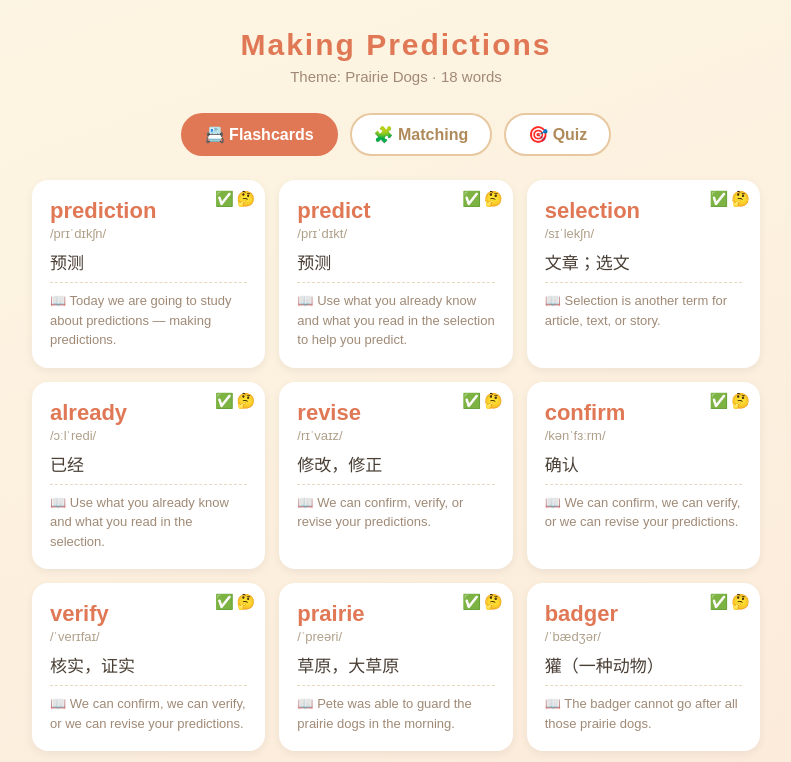
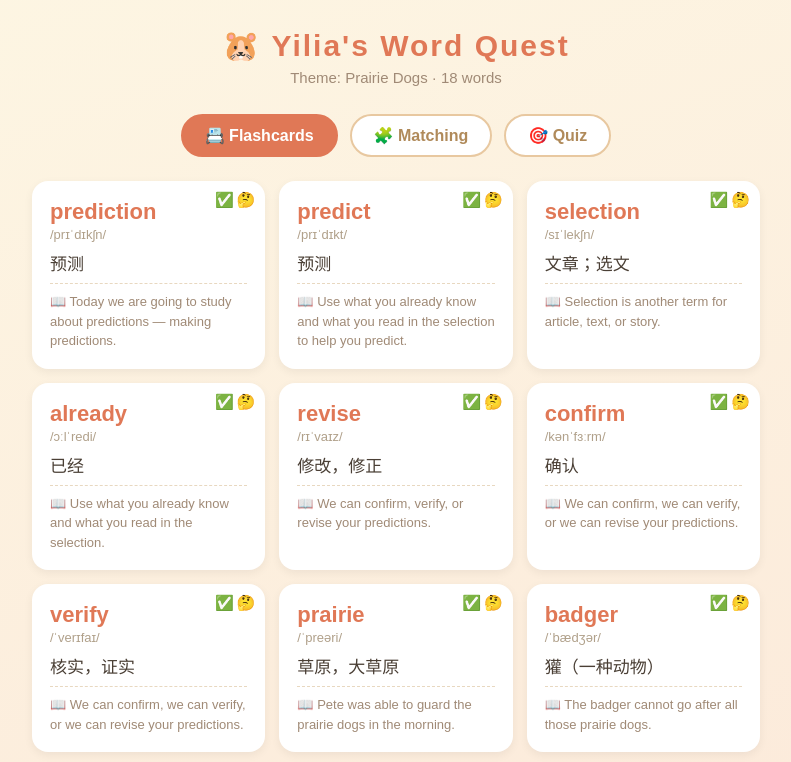
Before and after one commit to singlesword2021/yilia-words-game, a plain HTML site: page 2026-11-09/en.html in a window 1280 px wide. Shown: the top 762 px of the page, without its empty margins (244-1035 px from the left). Drawn offline with Linux system fonts and the light colour scheme.

```diff
--- a/2026-11-09/en.html
+++ b/2026-11-09/en.html
@@ -3,7 +3,7 @@
 <head>
 <meta charset="UTF-8">
 <meta name="viewport" content="width=device-width, initial-scale=1.0">
-<title>Making Predictions</title>
+<title>Yilia's English Word Game</title>
 <style>
   * { margin:0; padding:0; box-sizing:border-box; }
   body {
@@ -97,7 +97,7 @@
 </head>
 <body>
 <header>
-  <h1>Making Predictions</h1>
+  <h1>🐹 Yilia's Word Quest</h1>
   <p>Theme: Prairie Dogs · 18 words</p>
 </header>
 
```
Also changed, not shown: 2026-11-09/index.html (+2 -2 lines).
